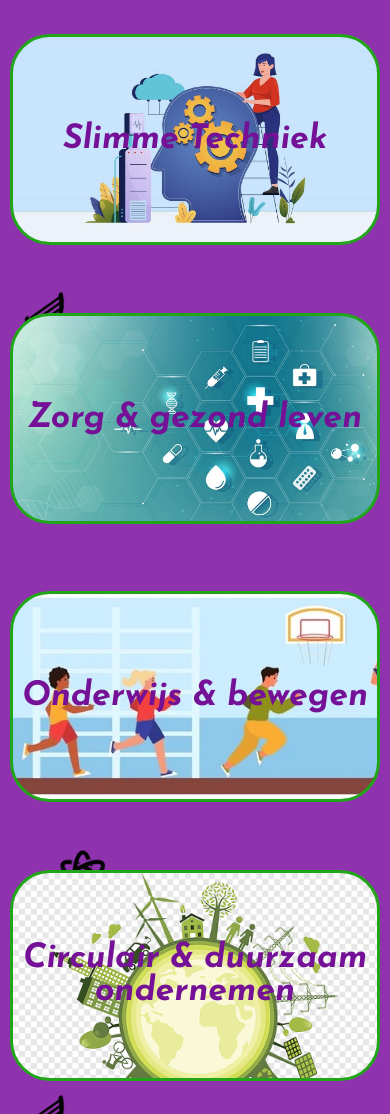
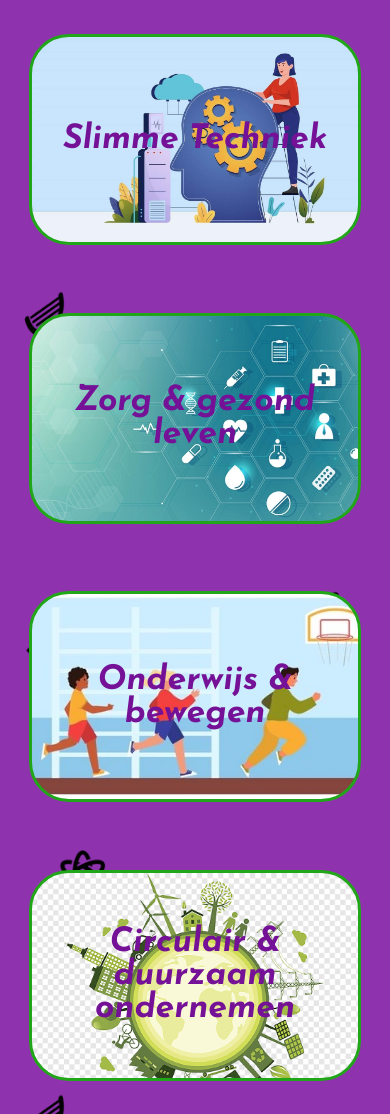
Before and after one commit to Natascha6040868/techno-rooster, a PHP site: page /home.html in a window 390 px wide. Shown: the part 84-1198 px from the top of the page. Run offline with PHP 8.4, Linux system fonts and the light colour scheme.

Commit message:
mobile versie verbeterd

```diff
--- a/style.css
+++ b/style.css
@@ -126,7 +126,7 @@ main {
         border: #22A619 solid;
         border-radius: 40px;
         margin: 4vh;
-        width: 95vw;
+        width: 85vw;
         height: 25vh;
     }
 }
```
